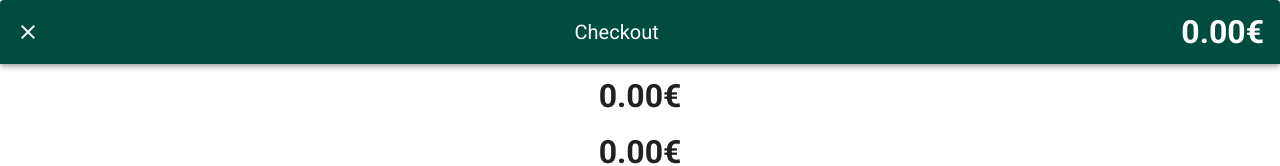
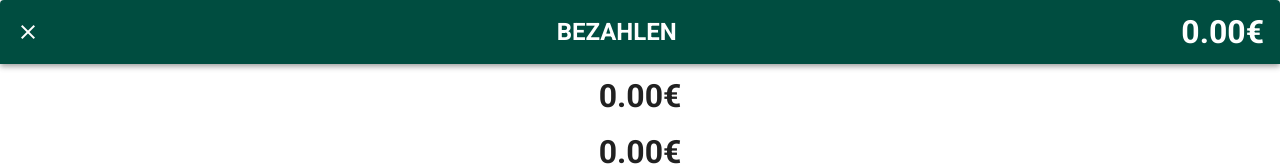
Before and after one commit to silent-dev-team/silentparty-event-legacy, a Vue app in the folder kasse/: page / in a window 1280 px wide. Both pictures are taken after a click on the button "BEZAHLEN". Shown: the top 166 px of the page. Built offline with nearby package versions, Linux system fonts and the light colour scheme.

Commit message:
checkout title to BEZAHLEN

```diff
--- a/kasse/src/components/CheckOut.vue
+++ b/kasse/src/components/CheckOut.vue
@@ -18,7 +18,7 @@
             <v-icon>mdi-close</v-icon>
           </v-btn>
           <v-spacer></v-spacer>
-          <v-toolbar-title>Checkout</v-toolbar-title>
+          <h2>BEZAHLEN</h2>
           <v-spacer></v-spacer>
 
           <h1>{{sum}}€</h1>
```
